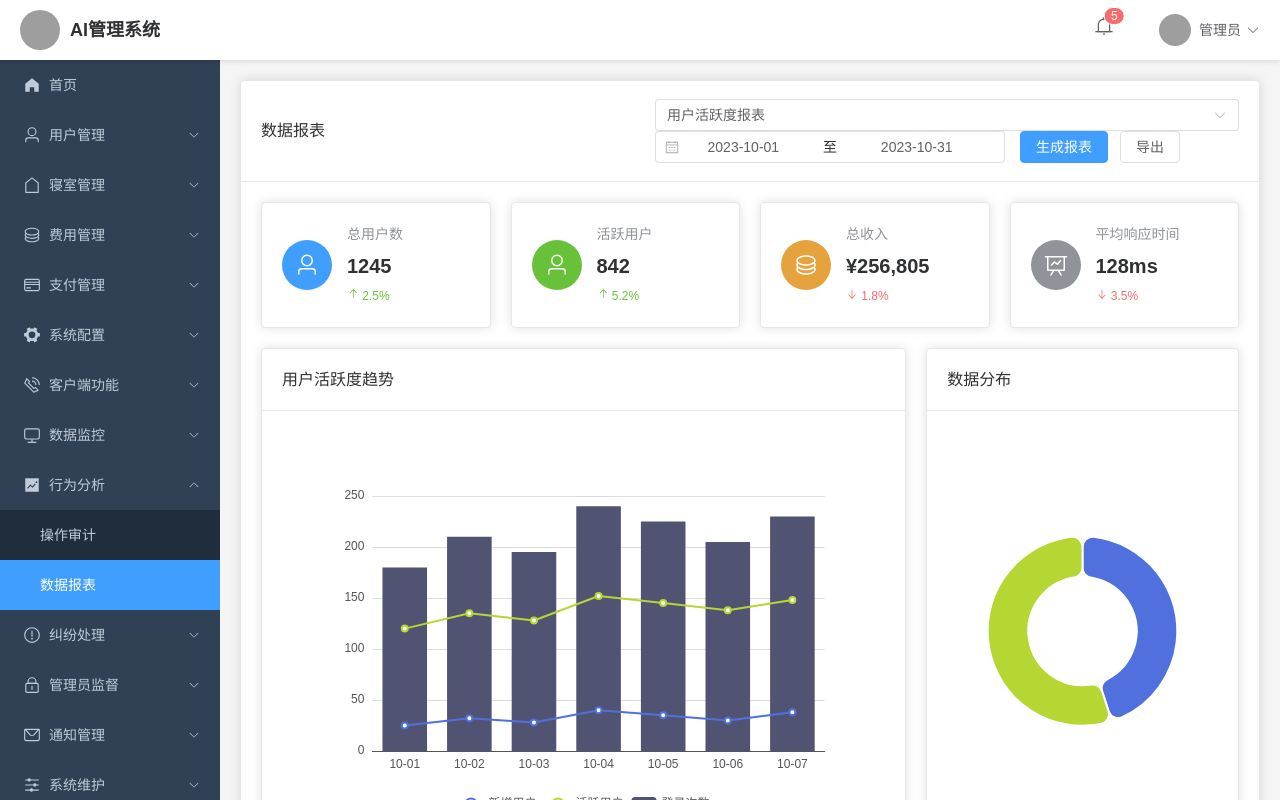
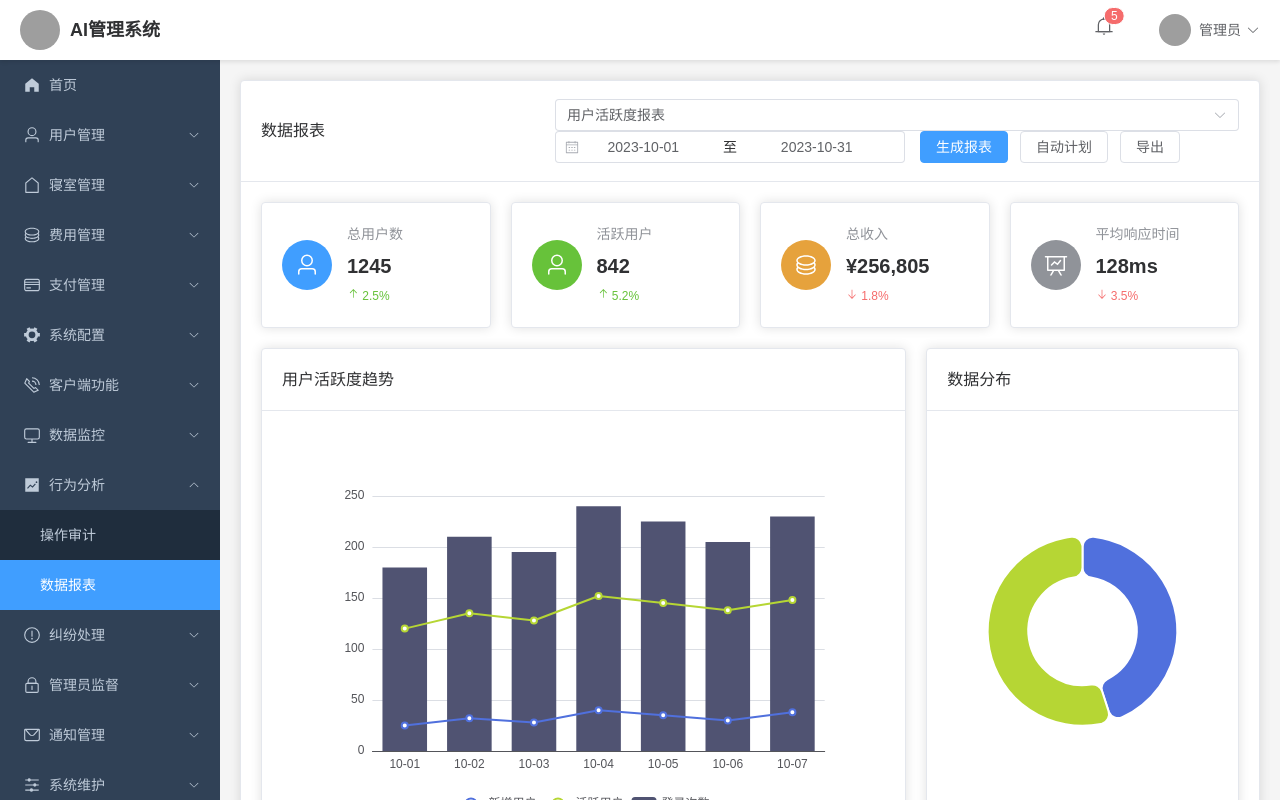
Before and after one commit to MH063/Accounting-system, a Vue app in the folder AI-admin/: page /data-report in a window 1280 px wide. Shown: the top 800 px of the page. Built offline with nearby package versions, Linux system fonts and the light colour scheme; grey boxes are pictures that could not be loaded.

Commit message:
新增数据报表页面，完善管理端功能模块

```diff
--- a/AI-admin/src/views/DataReport.vue
+++ b/AI-admin/src/views/DataReport.vue
@@ -23,6 +23,7 @@
               style="margin-right: 15px;"
             />
             <el-button type="primary" @click="handleGenerate">生成报表</el-button>
+            <el-button @click="handleAutoGenerate">自动计划</el-button>
             <el-button @click="handleExport">导出</el-button>
           </div>
         </div>
@@ -321,6 +322,12 @@ const handleExport = () => {
   ElMessage.success('导出功能待实现')
 }
 
+// 自动计划生成
+const handleAutoGenerate = () => {
+  console.log('⏱️ 设置自动报表生成计划')
+  ElMessage.info('自动报表生成功能待实现')
+}
+
 // 分页相关
 const handleSizeChange = (val: number) => {
   pageSize.value = val
```
